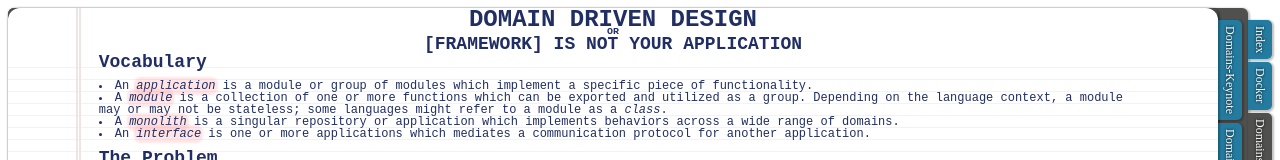
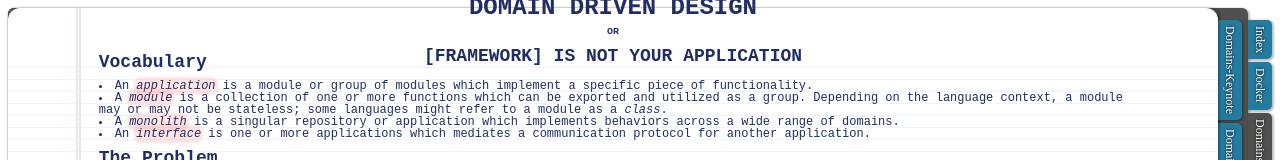
Before and after one commit to SamuelDavis/notes, a Nuxt app: page /domains in a window 1280 px wide. Shown: the top 160 px of the page. Built offline with nearby package versions, Linux system fonts and the light colour scheme.

Commit message:
fix page title text overlapping

```diff
--- a/components/NotesPaper.vue
+++ b/components/NotesPaper.vue
@@ -53,12 +53,14 @@
     }
 
     .header {
+      z-index: 1;
+      text-align: center;
       display: flex;
       flex-direction: column;
       height: 4rem;
       justify-content: center;
-      align-items: center;
       text-transform: uppercase;
+      line-height: 2rem;
     }
 
     .content {
```
